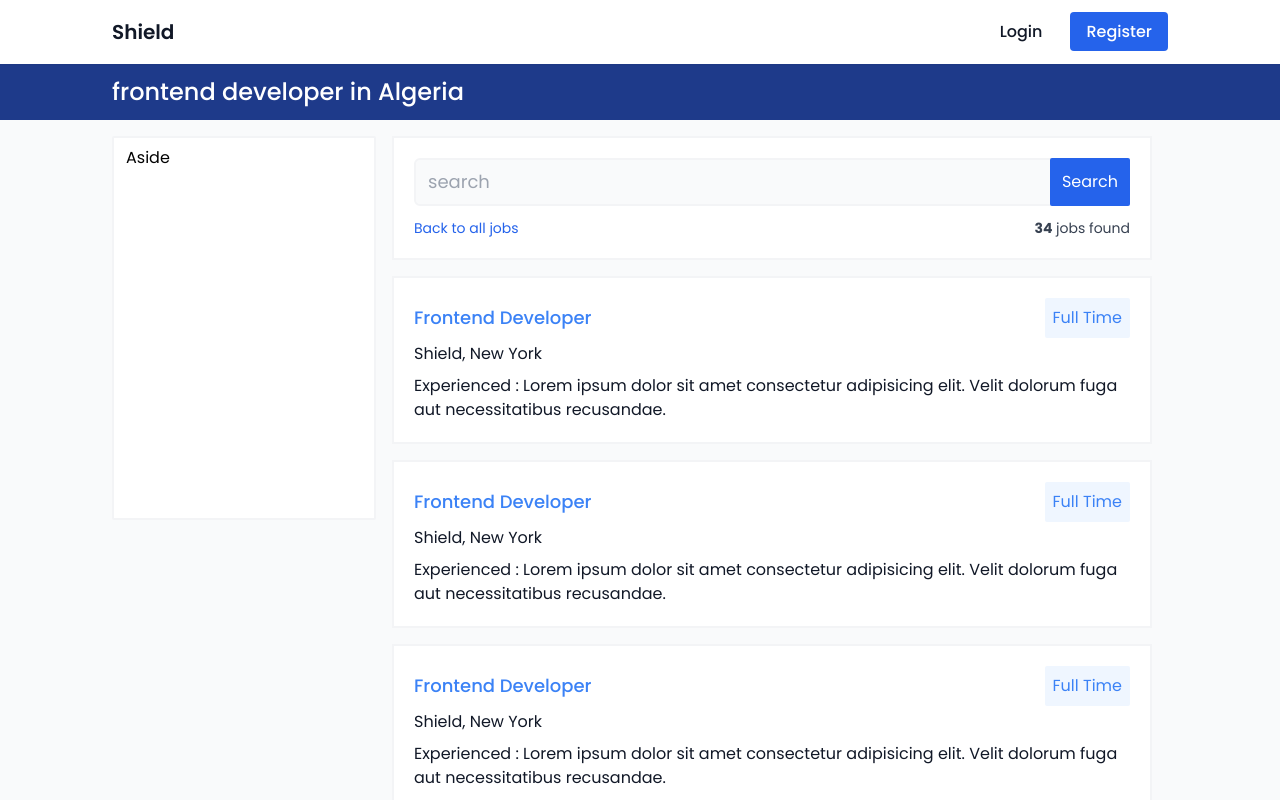
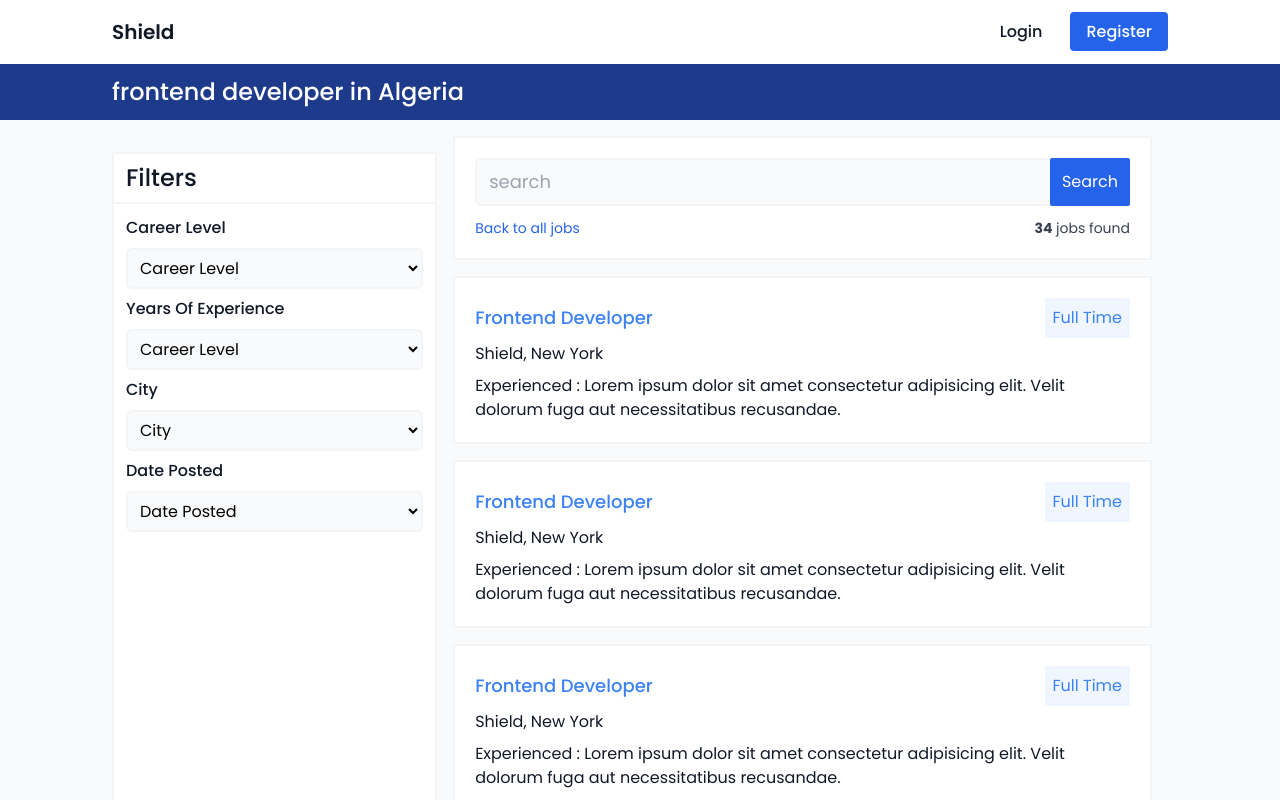
Before and after one commit to MedjadjiAbdelkadir/shield-job-application, a React (Vite) app: page /Jobs in a window 1280 px wide. Shown: the top 800 px of the page. Built offline with nearby package versions, Linux system fonts and the light colour scheme.

Commit message:
add aside content of select filters

```diff
--- a/src/layouts/second-layout.jsx
+++ b/src/layouts/second-layout.jsx
@@ -9,7 +9,7 @@ import { Header, Aside } from '@pages/jobs/blocks/_index'
 export default function SecondLayout ({ jobTitle, children }) {
   return (
     <div className="font-poppins">
-      <Navbar withBg={true} extraClasses="fixed" />
+      <Navbar withBg={true} />
       <Header jobTitle={jobTitle} />
       <div className="bg-gray-50 mb-6">
         <Container extraClasses="py-4 flex">
--- a/src/pages/jobs/blocks/aside.jsx
+++ b/src/pages/jobs/blocks/aside.jsx
@@ -2,6 +2,54 @@ import React from 'react'
 
 export default function Aside () {
   return (
-    <aside className="sticky top-20 h-96 z-20 w-3/12 bg-white py-2 px-3 border-2 border-gray-100 border-solid rounded-sm">Aside</aside>
+    <aside className="sticky top-4 mt-4 h-screen z-20 w-4/12 bg-white py-2 border-2 border-gray-100 border-solid rounded-sm">
+      <div>
+        <h2 className="text-gray-900 text-2xl font-medium pb-2 mb-2 border-b-2 border-solid border-gray-100 px-3">Filters</h2>
+      </div>
+      <div className="flex flex-col gap-2 py-1 px-3">
+        <label htmlFor="type" className="text-gray-900 font-medium text-md capitalize">Career Level</label>
+        <select id="type" className="py-1.5 px-2 bg-gray-50 rounded-md text-md border-2 border-solid border-gray-100 w-full">
+          <option value="">Career Level</option>
+          <option value="">Frontend</option>
+          <option value="">Backend</option>
+          <option value="">Fullstack</option>
+          <option value="">DevOps</option>
+          <option value="">QA</option>
+        </select>
+      </div>
+      <div className="flex flex-col gap-2 py-1 px-3">
+        <label htmlFor="type" className="text-gray-900 font-medium text-md capitalize">Years of experience</label>
+        <select id="type" className="py-1.5 px-2 bg-gray-50 rounded-md text-md border-2 border-solid border-gray-100 w-full">
+          <option value="">Career Level</option>
+          <option value="">Frontend</option>
+          <option value="">Backend</option>
+          <option value="">Fullstack</option>
+          <option value="">DevOps</option>
+          <option value="">QA</option>
+        </select>
+      </div>
+      <div className="flex flex-col gap-2 py-1 px-3">
+        <label htmlFor="type" className="text-gray-900 font-medium text-md capitalize">City</label>
+        <select id="type" className="py-1.5 px-2 bg-gray-50 rounded-md text-md border-2 border-solid border-gray-100 w-full">
+          <option value="">City</option>
+          <option value="">Frontend</option>
+          <option value="">Backend</option>
+          <option value="">Fullstack</option>
+          <option value="">DevOps</option>
+          <option value="">QA</option>
+        </select>
+      </div>
+      <div className="flex flex-col gap-2 py-1 px-3">
+        <label htmlFor="type" className="text-gray-900 font-medium text-md capitalize">Date Posted</label>
+        <select id="type" className="py-1.5 px-2 bg-gray-50 rounded-md text-md border-2 border-solid border-gray-100 w-full">
+          <option value="">Date Posted</option>
+          <option value="">Frontend</option>
+          <option value="">Backend</option>
+          <option value="">Fullstack</option>
+          <option value="">DevOps</option>
+          <option value="">QA</option>
+        </select>
+      </div>
+    </aside>
   )
 }
--- a/src/pages/jobs/blocks/header.jsx
+++ b/src/pages/jobs/blocks/header.jsx
@@ -6,7 +6,7 @@ import { Container } from '@components/_index'
 
 export default function Header ({ jobTitle }) {
   return (
-    <header className="mt-16 py-3 bg-blue-900">
+    <header className="py-3 bg-blue-900">
       <Container>
         <h1 className="text-2xl font-medium text-white">{jobTitle} in Algeria</h1>
       </Container>
```
